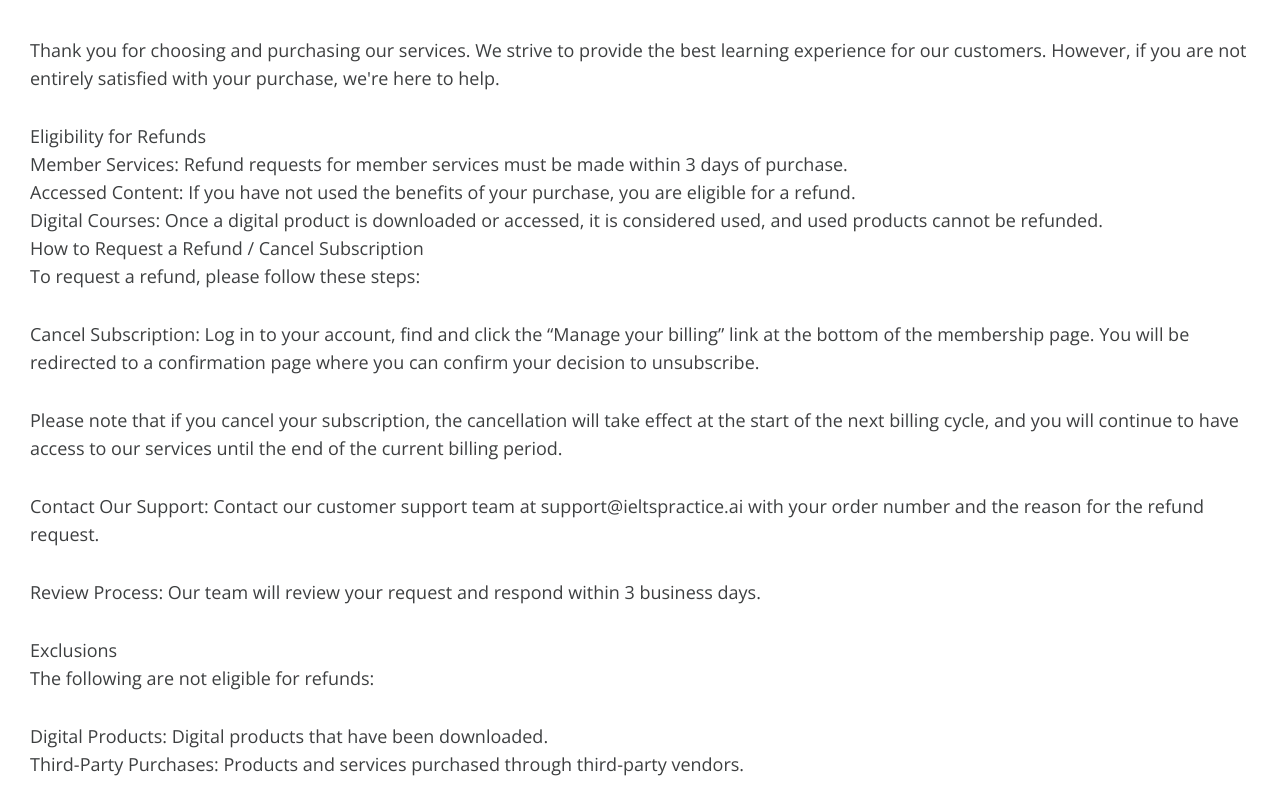
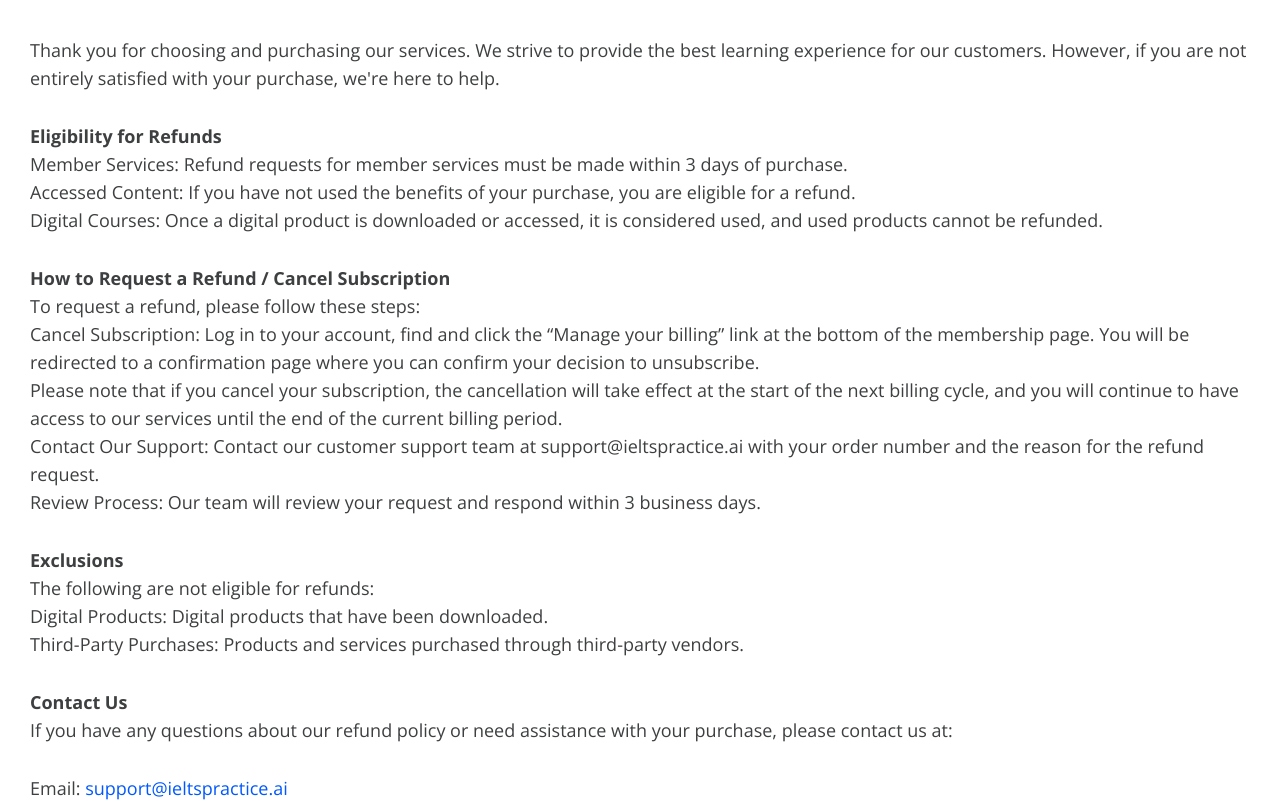
Before and after one commit to xingwanyue/ielts-portal, a Nuxt app: page /refund-policy in a window 1280 px wide. Shown: the part 340-1142 px from the top of the page. Built offline with nearby package versions, Linux system fonts and the light colour scheme.

Commit message:
样式调整

```diff
--- a/src/layouts/footer.vue
+++ b/src/layouts/footer.vue
@@ -37,14 +37,8 @@ const localePath = useLocalePath();
     padding: 30px;
   }
 
-  @media screen and (max-width: 460px) {
-    flex-direction: column;
-    align-items: flex-start;
-    justify-content: flex-start;
-
-    .right {
-      align-items: flex-start !important;
-    }
+  @media screen and (max-width: 768px) {
+    flex-wrap: wrap;
   }
 
   .left {
@@ -64,11 +58,11 @@ const localePath = useLocalePath();
     color: #171C1D;
     line-height: 56px;
     text-align: left;
+    flex-wrap: wrap;
 
     @media screen and (max-width: 768px) {
-      gap: 10px;
-      line-height: 22px;
-      flex-direction: column;
+      gap: 20px;
+      line-height: 16px;
     }
   }
 
--- a/src/pages/index.vue
+++ b/src/pages/index.vue
@@ -429,7 +429,7 @@ const review_list = computed(() => [
             font-weight: bold;
             font-size: 32px;
             color: #171c1d;
-            line-height: 32px;
+            line-height: 40px;
             text-align: left;
           }
 
@@ -829,6 +829,10 @@ const review_list = computed(() => [
 
     .part3 {
       margin-top: 30px;
+
+      .review_title {
+        margin-bottom: 40px !important;
+      }
     }
 
     .part4 {
--- a/src/pages/refund-policy.vue
+++ b/src/pages/refund-policy.vue
@@ -14,27 +14,27 @@ useSeoMeta({
     <div class="content">
       <div>{{ $t('refundPolicy.p0') }}</div>
       <div>
-        <div>{{ $t('refundPolicy.p1.text1') }}</div>
+        <div class="fontWeight">{{ $t('refundPolicy.p1.text1') }}</div>
         <div>{{ $t('refundPolicy.p1.text2') }}</div>
         <div>{{ $t('refundPolicy.p1.text3') }}</div>
         <div>{{ $t('refundPolicy.p1.text4') }}</div>
-        <div>{{ $t('refundPolicy.p1.text5') }}</div>
-        <div>{{ $t('refundPolicy.p1.text6') }}</div>
-      </div>
-      <div>{{ $t('refundPolicy.p2.text1') }}</div>
-      <div>{{ $t('refundPolicy.p3.text1') }}</div>
-      <div v-html="$t('refundPolicy.p4.text1')"></div>
-      <div>{{ $t('refundPolicy.p5.text1') }}</div>
-      <div>
-        <div>{{ $t('refundPolicy.p6.text1') }}</div>
-        <div>{{ $t('refundPolicy.p6.text2') }}</div>
       </div>
       <div>
+        <div class="fontWeight">{{ $t('refundPolicy.p1.text5') }}</div>
+        <div>{{ $t('refundPolicy.p1.text6') }}</div>
+        <div>{{ $t('refundPolicy.p2.text1') }}</div>
+        <div>{{ $t('refundPolicy.p3.text1') }}</div>
+        <div v-html="$t('refundPolicy.p4.text1')"></div>
+        <div>{{ $t('refundPolicy.p5.text1') }}</div>
+      </div>
+      <div>
+        <div class="fontWeight">{{ $t('refundPolicy.p6.text1') }}</div>
+        <div>{{ $t('refundPolicy.p6.text2') }}</div>
         <div>{{ $t('refundPolicy.p7.text1') }}</div>
         <div>{{ $t('refundPolicy.p7.text2') }}</div>
       </div>
       <div>
-        <div>{{ $t('refundPolicy.p8.text1') }}</div>
+        <div class="fontWeight">{{ $t('refundPolicy.p8.text1') }}</div>
         <div>{{ $t('refundPolicy.p8.text2') }}</div>
       </div>
       <div>
@@ -85,6 +85,9 @@ useSeoMeta({
     :deep(.email_address) {
       color: #0058fe;
     }
+    .fontWeight {
+      font-weight: bold;
+    }
   }
 }
 </style>
```
